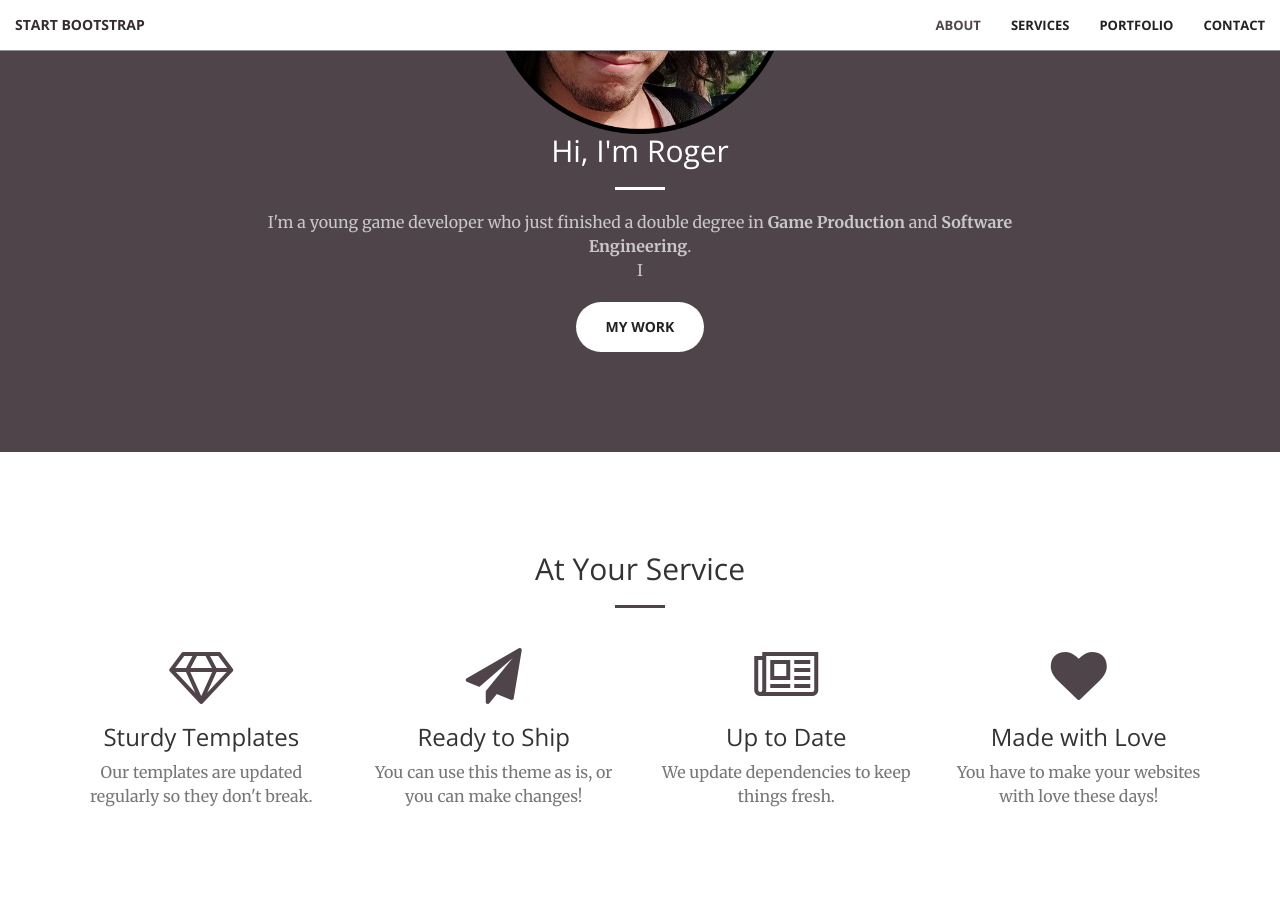
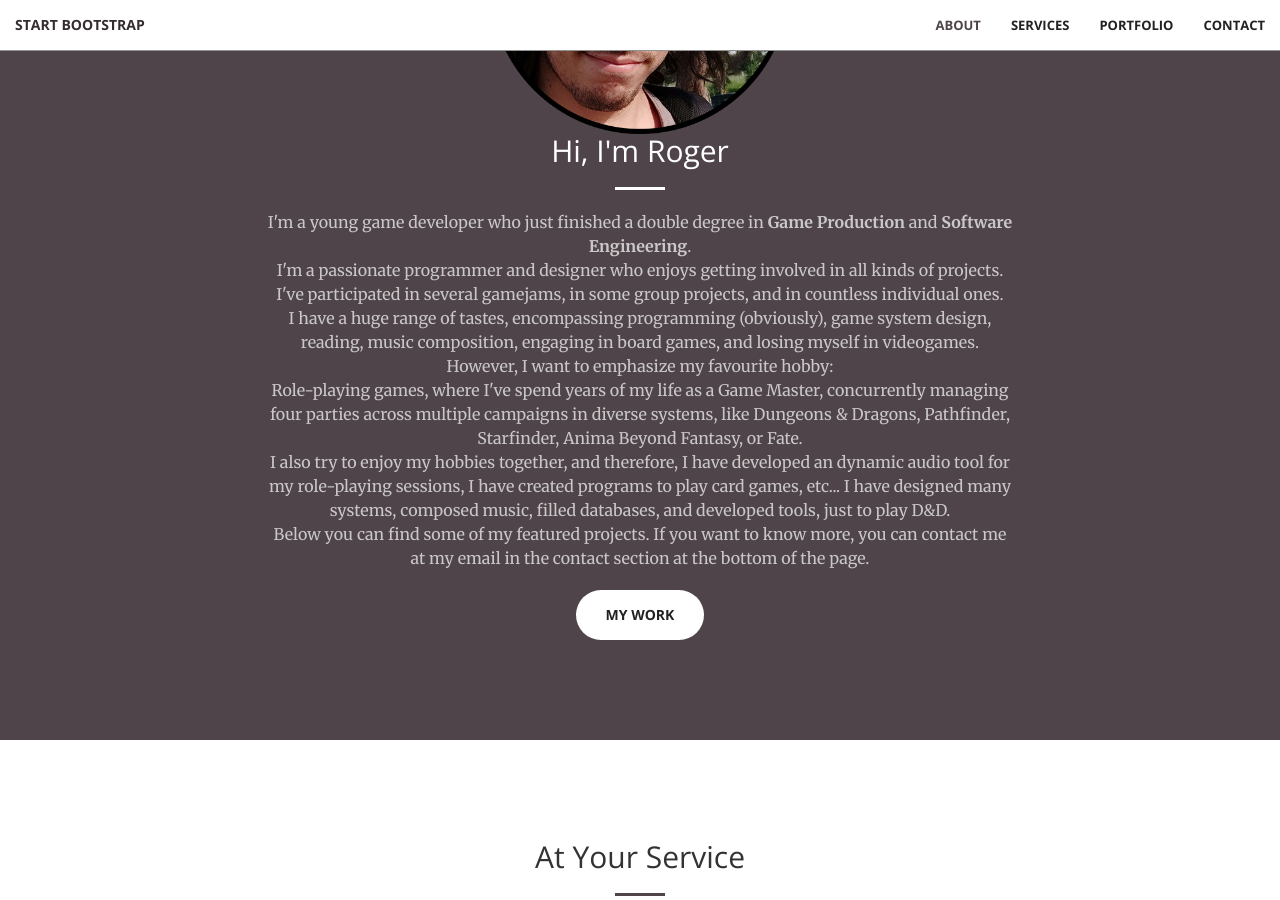
Before and after one commit to Ryuggha/ryuggha.github.io, a Jekyll site: the page built from index.html, in a window 1280 px wide and 900 px high, scrolled down 1166 px. Built offline with Jekyll 4.4.1, drawn with Linux system fonts in a browser that asks for light colours; some of the changed text lies outside the part shown.

Commit message:
Call to Action

```diff
--- a/_includes/call-to-action.html
+++ b/_includes/call-to-action.html
@@ -6,7 +6,11 @@
                 <h2 class="section-heading">Hi, I'm Roger</h2>
                 <hr class="light">
                 <p class="text-faded">I'm a young game developer who just finished a double degree in <b>Game Production</b> and <b>Software Engineering</b>. <br>
-                I </p>
+                I'm a passionate programmer and designer who enjoys getting involved in all kinds of projects. I've participated in several gamejams, in some group projects, and in countless individual ones. <br>
+                I have a huge range of tastes, encompassing programming (obviously), game system design, reading, music composition, engaging in board games, and losing myself in videogames. However, I want to emphasize my favourite hobby: <br>
+                Role-playing games, where I've spend years of my life as a Game Master, concurrently managing four parties across multiple campaigns in diverse systems, like Dungeons & Dragons, Pathfinder, Starfinder, Anima Beyond Fantasy, or Fate.<br>
+                I also try to enjoy my hobbies together, and therefore, I have developed an dynamic audio tool for my role-playing sessions, I have created programs to play card games, etc... I have designed many systems, composed music, filled databases, and developed tools, just to play D&D.<br>
+                Below you can find some of my featured projects. If you want to know more, you can contact me at my email in the contact section at the bottom of the page.</p>
                 <a href="#portfolio" class="btn btn-default btn-xl">My Work</a>
             </div>
         </div>
--- a/_includes/header.html
+++ b/_includes/header.html
@@ -3,7 +3,7 @@
         <div class="header-content-inner">
             <h1>Roger Perales Mares</h1>
             <hr>
-            <p>Software Engineer and Game Programmer and Designer with experience in system design, data management and tool creation.</p>
+            <p>Software Engineer, Game Programmer and Designer with experience in system design, data management and tool creation.</p>
             <a href="#about" class="btn btn-primary btn-xl page-scroll">Learn About Me</a>
         </div>
     </div>
```
